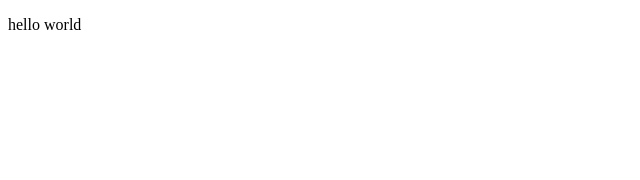
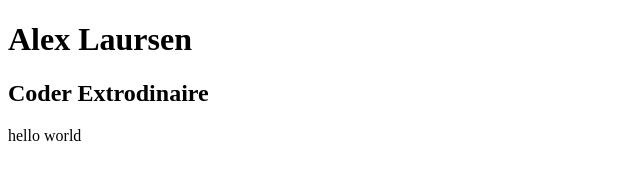
Before and after one commit to ajlaursen/portfoli-laursen, a plain HTML site: page index.html in a window 1280 px wide. Shown: the whole page, without its empty margins (0-640 px from the left). Drawn offline with Linux system fonts and the light colour scheme.

Commit message:
added headers

```diff
--- a/index.html
+++ b/index.html
@@ -1,11 +1,15 @@
 <!DOCTYPE html>
 <html lang="en">
-<head>
-    <meta charset="UTF-8">
-    <meta name="viewport" content="width=device-width, initial-scale=1.0">
+  <head>
+    <meta charset="UTF-8" />
+    <meta name="viewport" content="width=device-width, initial-scale=1.0" />
     <title>Document</title>
-</head>
-<body>
+  </head>
+  <body>
+    <header>
+      <h1>Alex Laursen</h1>
+      <h2>Coder Extrodinaire</h2>
+    </header>
     <p>hello world</p>
-</body>
+  </body>
 </html>
```
